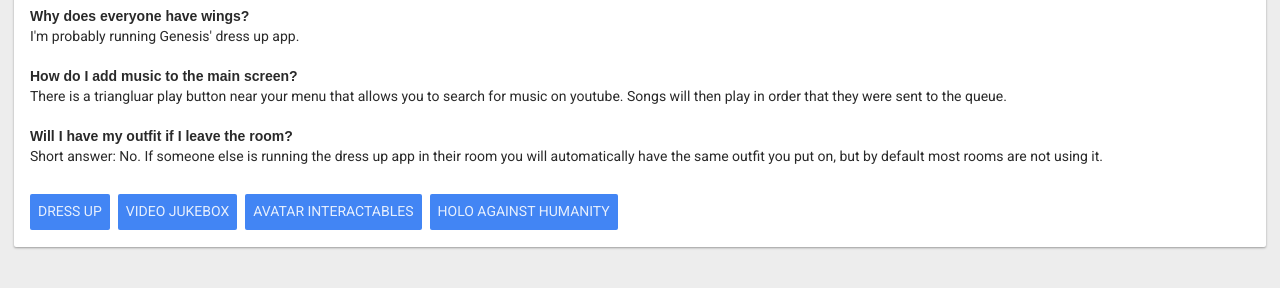
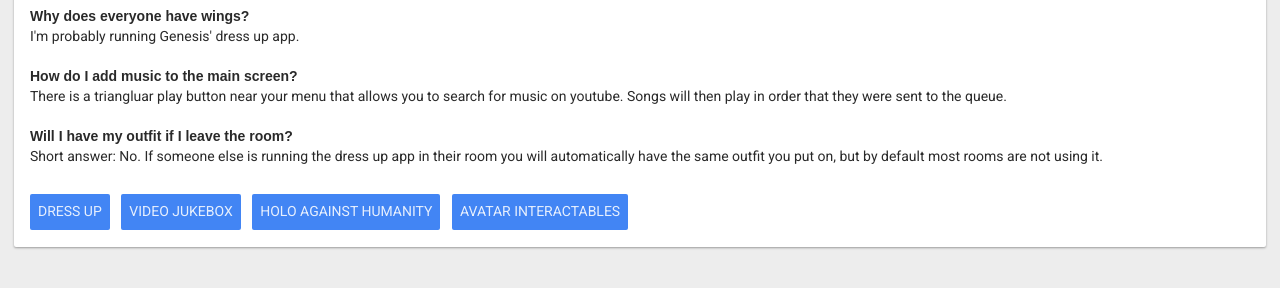
Before and after one commit to Adoroam/menu, a website: page index.html in a window 1280 px wide. Shown: the part 478-766 px from the top of the page. Drawn offline with nearby package versions, Linux system fonts and the light colour scheme; a web font is replaced by a local one.

Commit message:
moved links from vuejs to regular html

```diff
--- a/index.html
+++ b/index.html
@@ -43,7 +43,10 @@
           </dl>
         </div>
         <div class="pmd-card-actions">
-          <a v-for="link in links" :href="link.url" class="btn pmd-btn pmd-ripple-effect btn-primary">{{ link.title }}</a>
+          <a class="btn pmd-btn pmd-ripple-effect btn-primary" href="https://altvr.space/dressup/" >Dress Up</a>
+          <a class="btn pmd-btn pmd-ripple-effect btn-primary" href="https://video-jukebox.firebaseapp.com" >Video Jukebox</a>
+          <a class="btn pmd-btn pmd-ripple-effect btn-primary" href="http://hah.altvr.com/play" >Holo Against Humanity</a>
+          <a class="btn pmd-btn pmd-ripple-effect btn-primary" href="https://altvr.space/apps/avatarinteractables/" >Avatar Interactables</a>
         </div>
       </div>
     </div>
```
